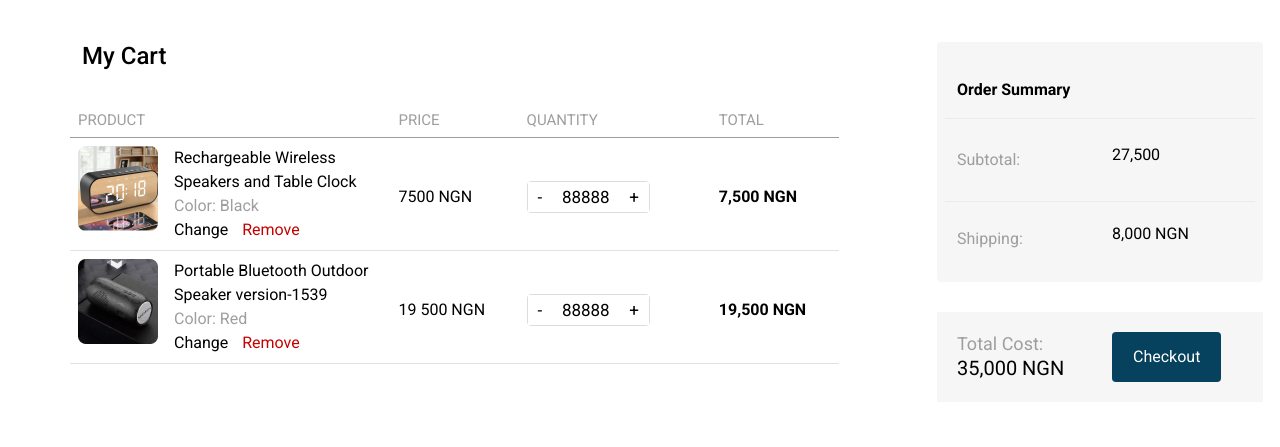
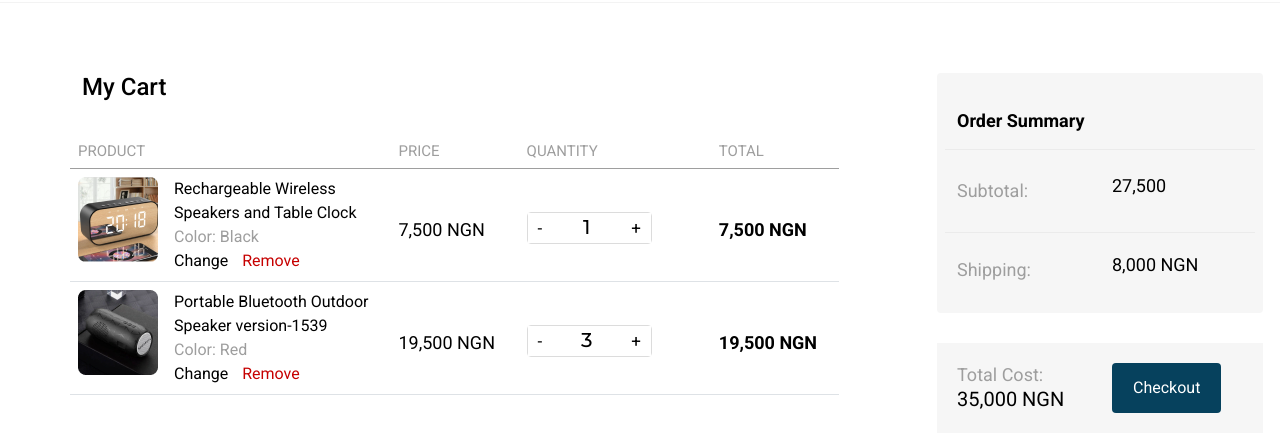
Before and after one commit to lawalkeyd/cart-h, a plain HTML site: page cart.html in a window 1280 px wide. Shown: the part 64-511 px from the top of the page. Drawn offline with nearby package versions, Linux system fonts and the light colour scheme.

Commit message:
Design edits

```diff
--- a/cart.html
+++ b/cart.html
@@ -14,10 +14,7 @@
             href="https://fonts.googleapis.com/css2?family=Roboto:wght@400;500;700&display=swap"
             rel="stylesheet"
         />
-        <link
-            href="https://fonts.googleapis.com/css2?family=Montserrat:ital,wght@1,500&display=swap"
-            rel="stylesheet"
-        />
+        <link href="https://fonts.googleapis.com/css2?family=Montserrat:wght@300;400;500;700&display=swap" rel="stylesheet">
 </head>
 <body>
 <!-- Just an image -->
@@ -52,7 +49,7 @@
                     <tbody>
                         <tr>
                             <td class="">
-                                <img class="item-img" src="./image 2.png" alt="">
+                                <img class="item-img" src="images/image 2.png" alt="">
                             </td>
                             <td class="">
                                 <div class="descr">
@@ -64,7 +61,7 @@
 
                             </td>
                             <td class="col-2">
-                                <p class="price_margin">7500 NGN</p>
+                                <p class="price_margin">7,500 NGN</p>
                             </td>
                             <td class="col-3">
                                 <div class="quantity-controller">
@@ -78,7 +75,7 @@
                                         type="number"
                                         min="0"
                                         max="99999"
-                                        value="88888"
+                                        value="1"
                                         class="quantity-text"
                                         id="product-quantity"
                                     />
@@ -96,7 +93,7 @@
                         </tr>
                         <tr>
                             <td class="">
-                                <img class="item-img" src="./image 5.png" alt="">
+                                <img class="item-img" src="images/image 5.png" alt="">
                             </td>
                             <td class="">
                                 <div class="descr">
@@ -108,7 +105,7 @@
 
                             </td>
                             <td class="col-2">
-                                <p class="price_margin">19 500 NGN</p>
+                                <p class="price_margin">19,500 NGN</p>
                             </td>
                             <td class="col-3">
                                 <div class="quantity-controller">
@@ -122,7 +119,7 @@
                                         type="number"
                                         min="0"
                                         max="99999"
-                                        value="88888"
+                                        value="3"
                                         class="quantity-text"
                                         id="product-quantity"
                                     />
--- a/style.css
+++ b/style.css
@@ -2,6 +2,11 @@
 {
     padding-right: 10px;
     margin-left: 10px;
+}
+
+.navbar
+{
+    border-bottom: 1px solid #f3f3f3;
 }
 
 body
@@ -15,7 +20,7 @@ body
 
 .container
 {
-    margin-top: 40px;
+    margin-top: 70px;
     margin-bottom: 40px;
     font-family: Roboto;
     font-size: 16px;
@@ -71,6 +76,7 @@ body
     border-radius: 4px;
     width: 326px;
     height: 240px;
+    font-size: 18px;
 }
 
 .checkout
@@ -113,7 +119,8 @@ body
     padding: 0;
     display: inline-block;
     margin-top: 35px;
-
+    font-size: 20px;
+    line-height: 24px;
 }
 
 .quantity-button {
@@ -135,11 +142,13 @@ body
     margin-bottom: 0;
     text-align: center;
     font-weight: 400;
-    font-size: 17px;
+    font-size: 20px;
     min-width: 42px;
     max-width: 59px;
     border: none;
     outline: none;
+    font-family: Montserrat;
+    font-weight: 500;
 }
 
 input::-webkit-outer-spin-button,
@@ -226,6 +235,8 @@ input[type='number'] {
 .price_margin
 {
     margin-top: 39px;
+    font-size: 18px;
+    line-height: 28px;
 }
 
 .footer_links
```
Also changed, not shown: Group 2.png (deleted), Path.png (deleted), Vector (1).png (deleted), Vector (2).png (deleted), Vector.png (deleted), heart_outline.png (deleted), images/image 2.png (renamed from image 2.png), images/image 5.png (renamed from image 5.png).
